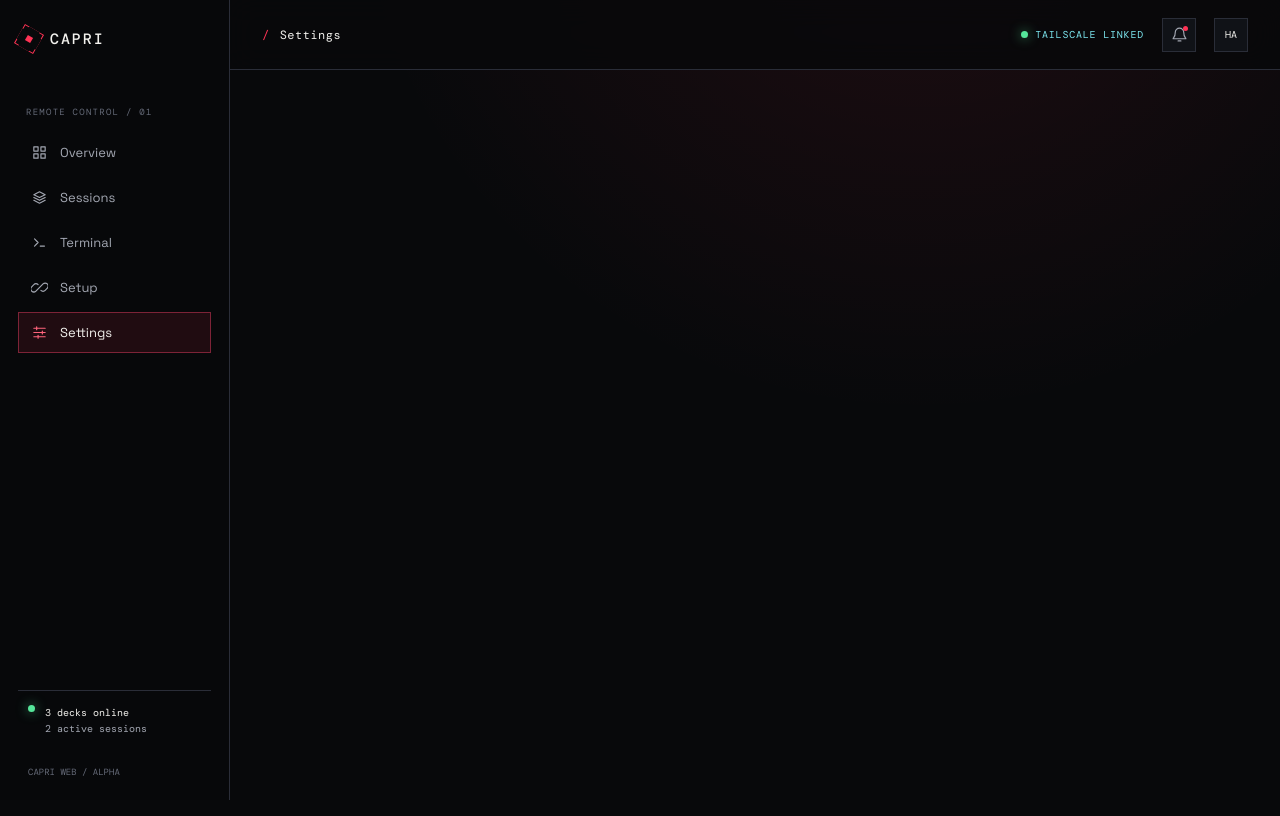
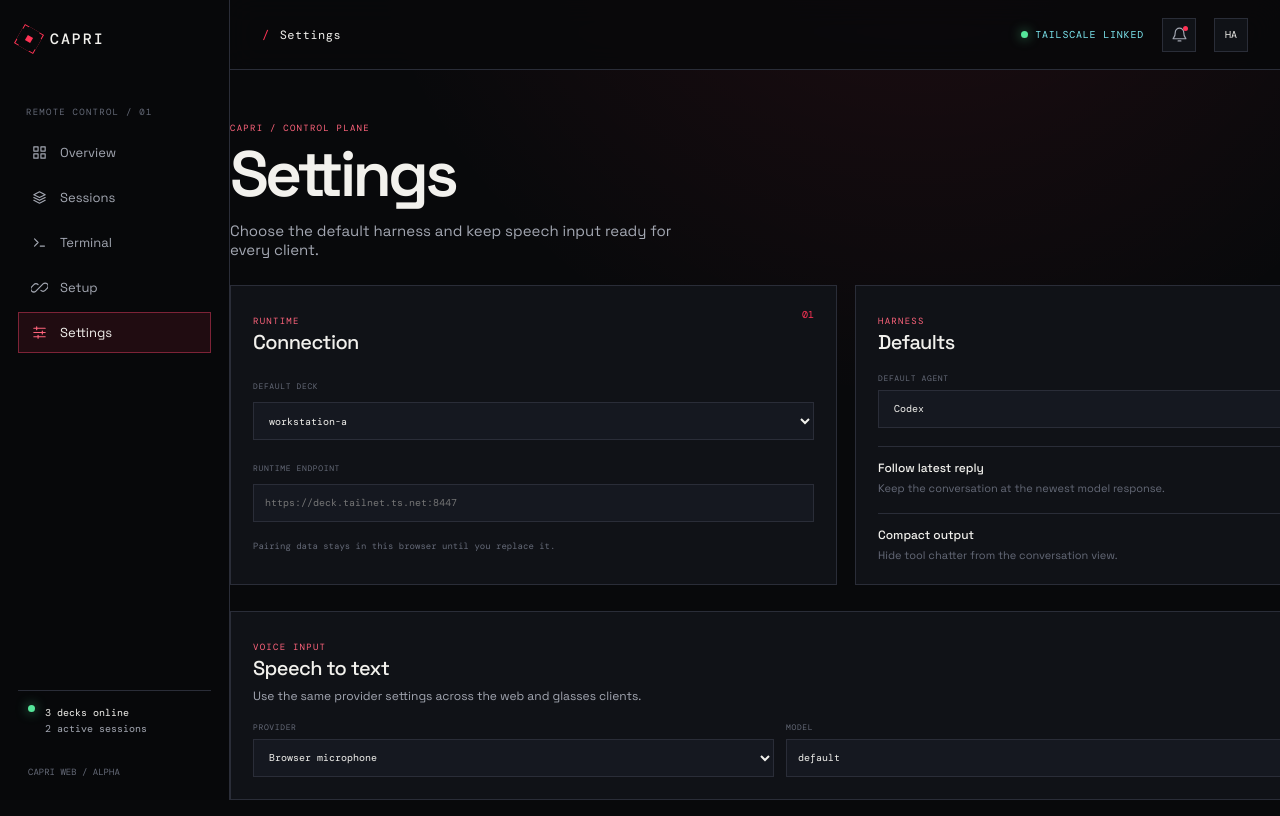
Before and after one commit to ARCANGEL0/Capri, a Nuxt app in the folder src/: page /settings in a window 1280 px wide. Shown: the top 816 px of the page. Built offline with nearby package versions, Linux system fonts and the light colour scheme.

Commit message:
feat(web): add runtime and STT settings

```diff
--- /dev/null
+++ b/src/pages/settings.vue
@@ -0,0 +1,80 @@
+<script setup lang="ts">
+import type { AgentId } from '../types/dashboard'
+
+const dashboard = useDashboard()
+const { settings, devices } = dashboard
+const config = useRuntimeConfig()
+const endpoint = ref(String(config.public.runtimeEndpoint || ''))
+const sttProvider = ref('browser')
+const sttModel = ref('default')
+const saveState = ref('')
+const testState = ref('')
+const agents: Array<{ id: AgentId; label: string }> = [
+  { id: 'codex', label: 'Codex' },
+  { id: 'claude', label: 'Claude' },
+  { id: 'nclaude', label: 'nClaude' },
+  { id: 'opencode', label: 'OpenCode' },
+  { id: 'cline', label: 'Cline' },
+]
+
+function saveSettings() {
+  localStorage.setItem('capri.web.settings.v1', JSON.stringify({ endpoint: endpoint.value.trim(), sttProvider: sttProvider.value, sttModel: sttModel.value, ...dashboard.settings.value }))
+  saveState.value = 'SAVED'
+  window.setTimeout(() => { saveState.value = '' }, 2200)
+}
+
+async function testStt() {
+  testState.value = 'TESTING…'
+  await new Promise(resolve => setTimeout(resolve, 550))
+  testState.value = sttProvider.value === 'browser' ? 'READY · BROWSER INPUT AVAILABLE' : `READY · ${sttProvider.value.toUpperCase()} CONFIGURED`
+}
+</script>
+
+<template>
+  <div class="settings-page">
+    <section class="page-intro"><div><p class="page-kicker">CAPRI / CONTROL PLANE</p><h1>Settings</h1><p class="page-summary">Choose the default harness and keep speech input ready for every client.</p></div><span class="settings-state">{{ saveState || 'LOCAL CONFIG' }}</span></section>
+    <section class="settings-grid">
+      <article class="section-panel settings-card"><div class="panel-heading"><div><span class="panel-label">RUNTIME</span><h2>Connection</h2></div><span class="card-index">01</span></div><label>DEFAULT DECK<select v-model="settings.defaultDevice"><option v-for="device in devices" :key="device.id" :value="device.id">{{ device.name }}</option></select></label><label>RUNTIME ENDPOINT<input v-model="endpoint" type="url" placeholder="https://deck.tailnet.ts.net:8447" /></label><p class="field-note">Pairing data stays in this browser until you replace it.</p></article>
+      <article class="section-panel settings-card"><div class="panel-heading"><div><span class="panel-label">HARNESS</span><h2>Defaults</h2></div><span class="card-index">02</span></div><label>DEFAULT AGENT<select :value="settings.defaultAgent" @change="dashboard.setDefaultAgent(($event.target as HTMLSelectElement).value as AgentId)"><option v-for="agent in agents" :key="agent.id" :value="agent.id">{{ agent.label }}</option></select></label><label class="toggle-row"><span><strong>Follow latest reply</strong><small>Keep the conversation at the newest model response.</small></span><input :checked="settings.autoFollow" type="checkbox" @change="dashboard.toggleSetting('autoFollow')" /><i /></label><label class="toggle-row"><span><strong>Compact output</strong><small>Hide tool chatter from the conversation view.</small></span><input :checked="settings.compactOutput" type="checkbox" @change="dashboard.toggleSetting('compactOutput')" /><i /></label></article>
+    </section>
+    <section class="section-panel stt-card"><div class="panel-heading"><div><span class="panel-label">VOICE INPUT</span><h2>Speech to text</h2><p>Use the same provider settings across the web and glasses clients.</p></div><span class="card-index">03</span></div><div class="stt-grid"><label>PROVIDER<select v-model="sttProvider"><option value="browser">Browser microphone</option><option value="openai">OpenAI compatible</option><option value="deepgram">Deepgram</option><option value="local">Local runtime</option></select></label><label>MODEL<input v-model="sttModel" placeholder="default" /></label><div class="stt-actions"><button class="secondary-action" type="button" @click="testStt">Test</button><button class="primary-action" type="button" @click="saveSettings">Save</button></div></div><p v-if="testState" class="test-state"><span class="status-pip" />{{ testState }}</p></section>
+  </div>
+</template>
+
+<style scoped>
+.settings-page { display: grid; gap: 26px; }
+.page-intro { display: flex; align-items: flex-end; justify-content: space-between; gap: 24px; }
+.page-kicker, .panel-label { margin: 0 0 10px; color: var(--capri-red-soft); font-family: var(--capri-mono); font-size: 9px; letter-spacing: .14em; }
+h1 { margin: 0; color: var(--capri-text); font-size: clamp(36px, 5vw, 66px); font-weight: 600; letter-spacing: -.06em; line-height: .95; }
+.page-summary { max-width: 46ch; margin: 16px 0 0; color: var(--capri-text-muted); font-size: 15px; }
+.settings-state { padding-bottom: 5px; color: var(--capri-cyan); font-family: var(--capri-mono); font-size: 10px; }
+.settings-grid { display: grid; grid-template-columns: repeat(2, minmax(0, 1fr)); gap: 18px; }
+.section-panel { border: 1px solid var(--capri-line); background: var(--capri-panel); }
+.settings-card, .stt-card { display: grid; gap: 18px; padding: 22px; }
+.panel-heading { display: flex; align-items: flex-start; justify-content: space-between; gap: 16px; }
+.panel-heading h2 { margin: 0; color: var(--capri-text); font-size: 20px; font-weight: 500; letter-spacing: -.03em; }
+.panel-heading p { margin: 7px 0 0; color: var(--capri-text-muted); font-size: 12px; }
+.card-index { color: var(--capri-red); font-family: var(--capri-mono); font-size: 10px; }
+.settings-card > label, .stt-grid label { display: grid; gap: 7px; color: var(--capri-text-dim); font-family: var(--capri-mono); font-size: 8px; letter-spacing: .08em; }
+select, input[type='url'], .stt-grid input { height: 38px; min-width: 0; padding: 0 11px; border: 1px solid var(--capri-line); border-radius: 0; outline: 0; color: var(--capri-text); background: var(--capri-panel-raised); font-family: var(--capri-mono); font-size: 10px; }
+select:focus, input:focus { border-color: var(--capri-cyan); }
+.field-note { margin: -4px 0 0; color: var(--capri-text-dim); font-family: var(--capri-mono); font-size: 9px; line-height: 1.5; }
+.toggle-row { position: relative; display: flex !important; align-items: center; justify-content: space-between; gap: 15px; padding-top: 13px; border-top: 1px solid var(--capri-line); }
+.toggle-row span { display: grid; gap: 5px; }
+.toggle-row strong { color: var(--capri-text); font-family: var(--capri-sans); font-size: 12px; font-weight: 500; letter-spacing: 0; text-transform: none; }
+.toggle-row small { color: var(--capri-text-dim); font-family: var(--capri-sans); font-size: 11px; letter-spacing: 0; text-transform: none; }
+.toggle-row input { position: absolute; width: 1px; height: 1px; opacity: 0; }
+.toggle-row i { position: relative; width: 34px; height: 18px; flex: 0 0 auto; border: 1px solid var(--capri-line-bright); background: var(--capri-panel-raised); }
+.toggle-row i::after { position: absolute; top: 3px; left: 3px; width: 10px; height: 10px; background: var(--capri-text-dim); content: ''; transition: transform var(--capri-transition), background var(--capri-transition); }
+.toggle-row input:checked + i { border-color: var(--capri-green); }
+.toggle-row input:checked + i::after { background: var(--capri-green); transform: translateX(16px); }
+.stt-grid { display: grid; grid-template-columns: 1fr 1fr auto; align-items: end; gap: 12px; }
+.stt-actions { display: flex; gap: 8px; }
+.primary-action, .secondary-action { height: 38px; padding: 0 15px; border: 1px solid var(--capri-red); font-family: var(--capri-mono); font-size: 10px; }
+.primary-action { color: var(--capri-text); background: var(--capri-red); }
+.secondary-action { color: var(--capri-cyan); background: transparent; }
+.primary-action:hover, .secondary-action:hover { border-color: var(--capri-yellow); color: var(--capri-ink); background: var(--capri-yellow); }
+.test-state { display: flex; align-items: center; gap: 8px; margin: 0; color: var(--capri-green); font-family: var(--capri-mono); font-size: 10px; }
+.status-pip { width: 6px; height: 6px; border-radius: 50%; background: var(--capri-green); box-shadow: 0 0 9px var(--capri-green); }
+@media (max-width: 700px) { .page-intro { display: block; } .settings-state { display: block; margin-top: 20px; } .settings-grid { grid-template-columns: 1fr; } .settings-card, .stt-card { padding: 17px; } .stt-grid { grid-template-columns: 1fr; } .stt-actions { justify-content: flex-end; } }
+</style>
```
